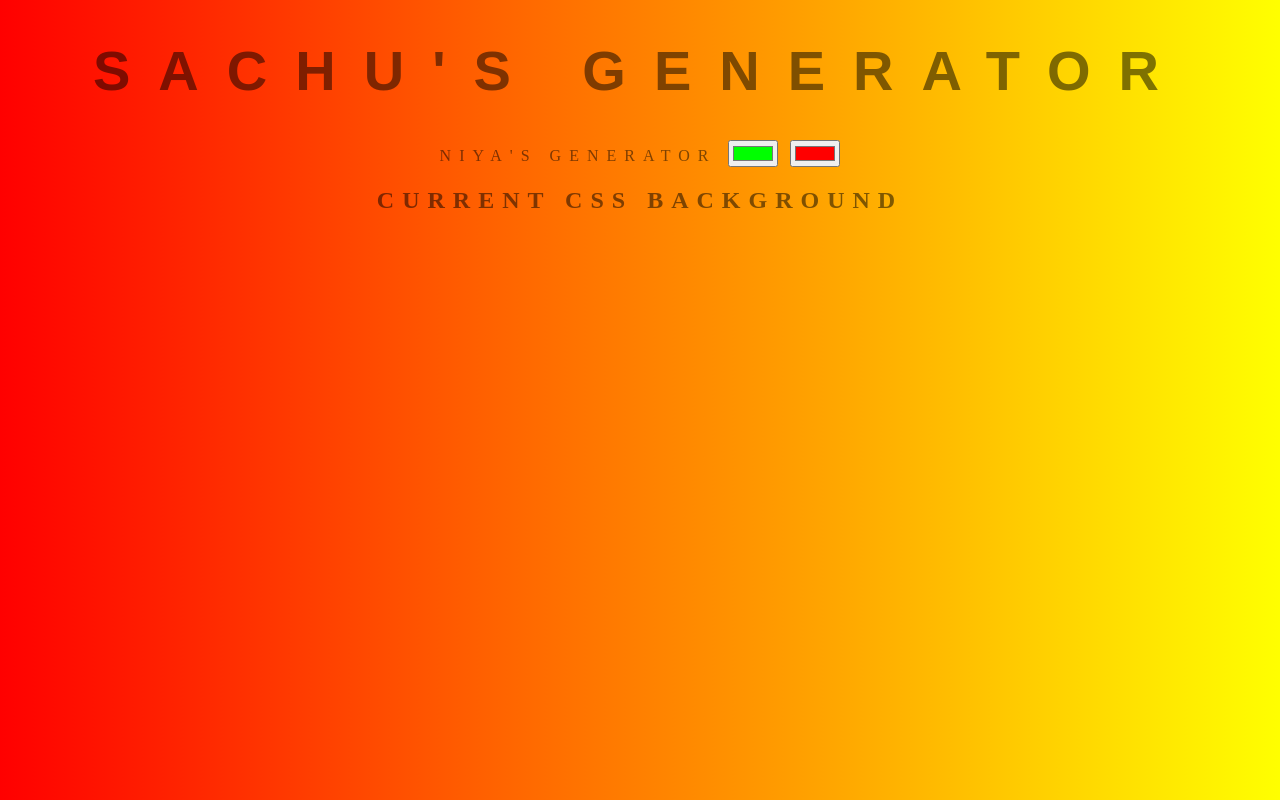
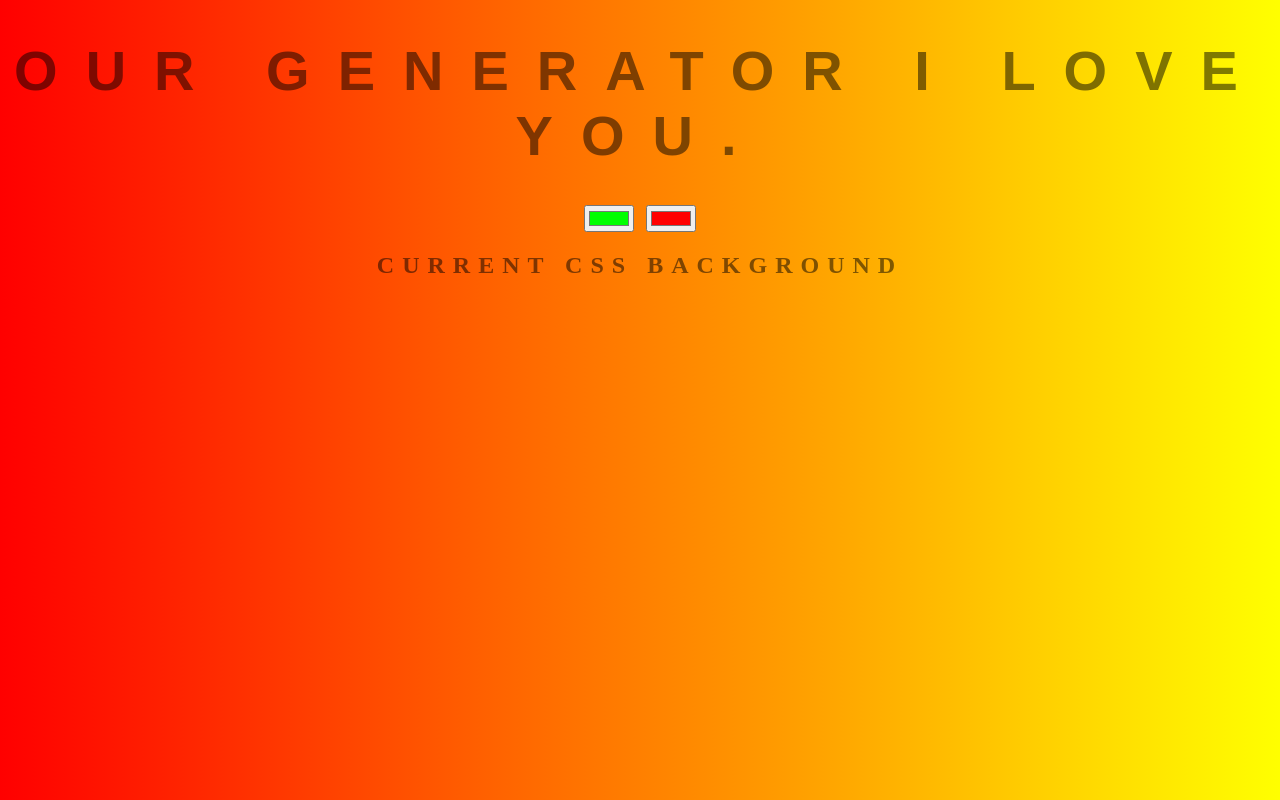
Before and after one commit to sachusanil/generator, a plain HTML site: page index.html in a window 1280 px wide. Drawn offline with Linux system fonts and the light colour scheme.

Commit message:
I love you

```diff
--- a/index.html
+++ b/index.html
@@ -5,8 +5,7 @@
 	<link rel="stylesheet" type="text/css" href="style.css">
 </head>
 <body id="gradient">
-	<h1>Sachu's Generator</h1>
-	<hi>Niya's Generator</hi>
+	<h1>Our Generator I love you.</h1>
 	<input class="color1" type="color" name="color1" value="#00ff00">
 	<input class="color2" type="color" name="color2" value="#ff0000">
 	<h2>Current CSS Background</h2>
```
